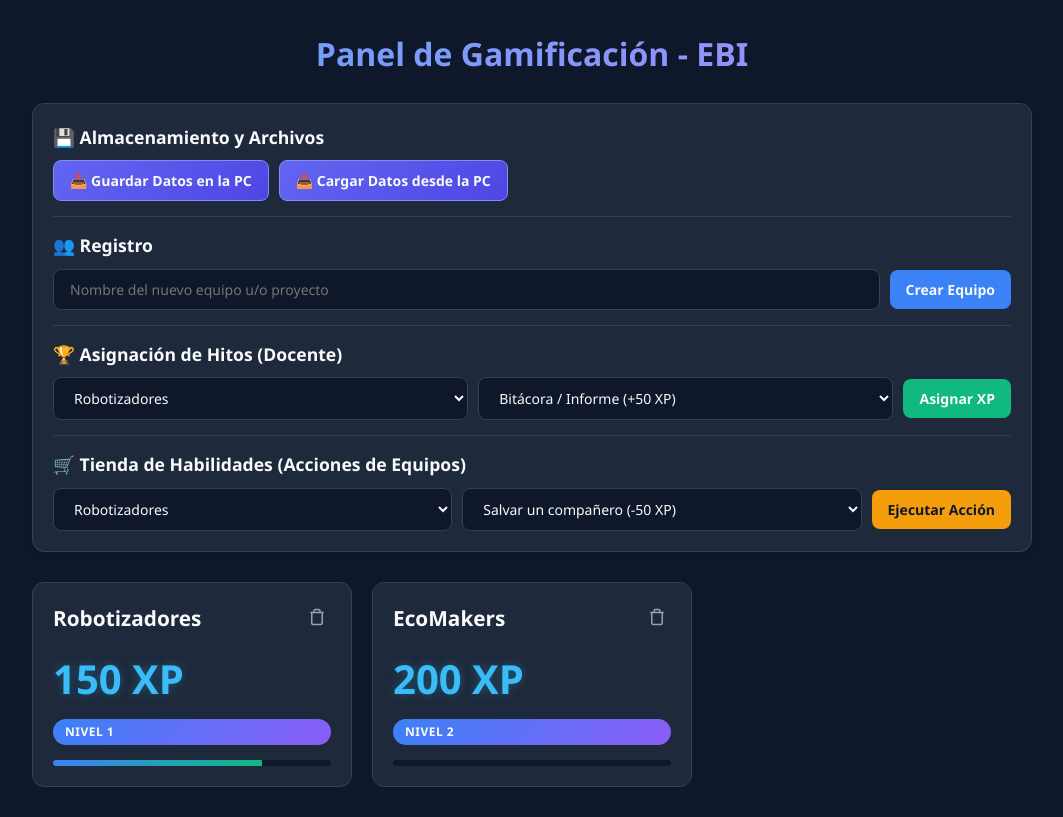
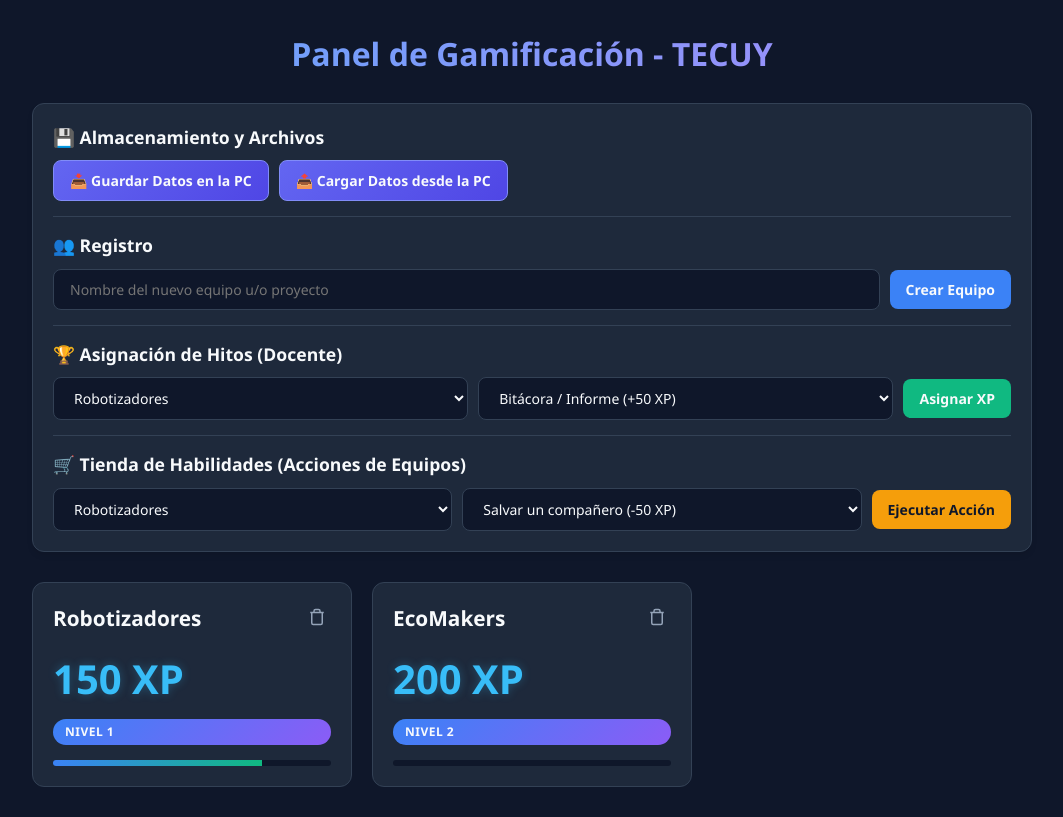
Before and after one commit to bastian487/XP_v3_app, a plain HTML site: page index.html in a window 1280 px wide. Shown: the whole page, without its empty margins (108-1171 px from the left). Drawn offline with Linux system fonts and the light colour scheme.

Commit message:
Update index.html

```diff
--- a/index.html
+++ b/index.html
@@ -220,7 +220,7 @@
 <body>
 
 <div class="container">
-    <h1>Panel de Gamificación - EBI</h1>
+    <h1>Panel de Gamificación - TECUY</h1>
 
     <div class="controls">
         <div class="control-section">
```
